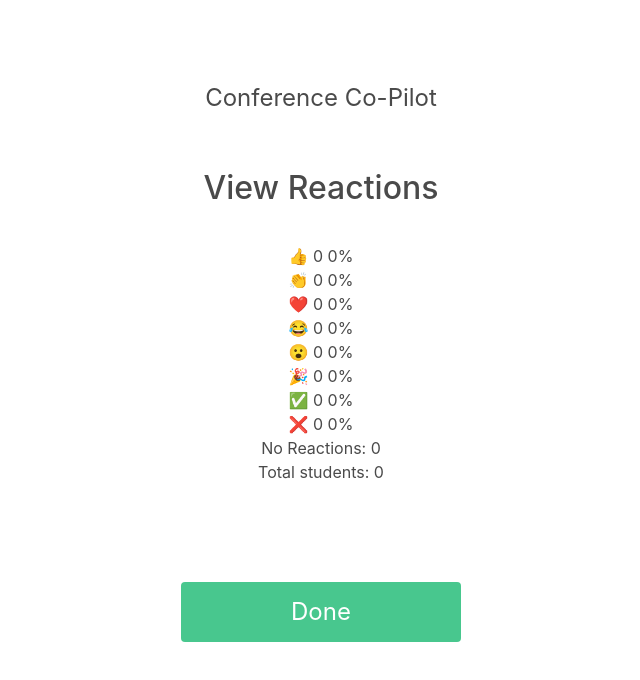
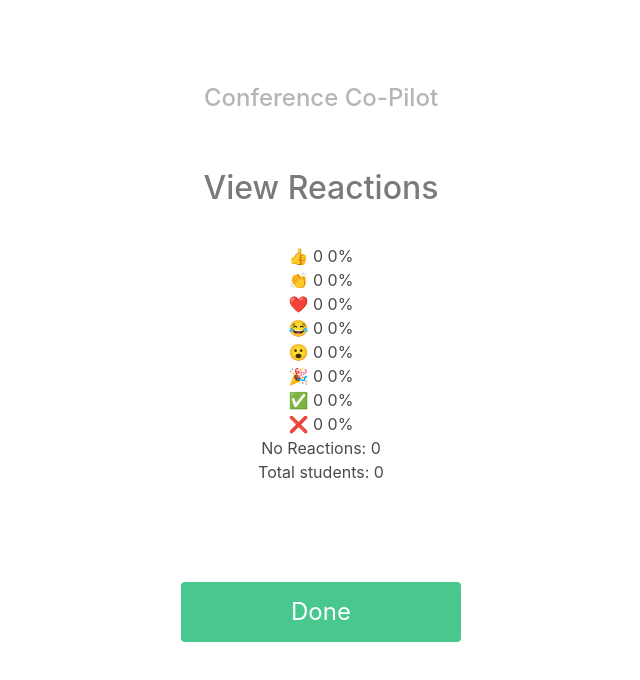
Before and after one commit to daniaalnahdi/is4300-project, a React (Create React App) app: page /reactions in a window 1280 px wide. Shown: the top 680 px of the page, without its empty margins (319-959 px from the left). Built offline with nearby package versions, Linux system fonts and the light colour scheme.

Commit message:
add heading colors

```diff
--- a/src/App.js
+++ b/src/App.js
@@ -12,7 +12,9 @@ const App = () => {
     <div className='center'>
       <div className='container'>
         <header>
-          <h1 className='is-size-4'>Conference Co-Pilot</h1>
+          <h1 className='is-size-4 has-text-weight-medium has-text-grey-light	'>
+            Conference Co-Pilot
+          </h1>
         </header>
         <Router>
           <Switch>
--- a/src/views/PickStudentView.jsx
+++ b/src/views/PickStudentView.jsx
@@ -21,7 +21,9 @@ const PickStudentView = () => {
   return (
     <>
       <main>
-        <h2 className='is-size-3 has-text-weight-medium	'>Pick a Student</h2>
+        <h2 className='is-size-3 has-text-weight-medium	has-text-grey'>
+          Pick a Student
+        </h2>
         <div>
           Pick:
           <label>
@@ -34,12 +36,15 @@ const PickStudentView = () => {
           </label>
         </div>
         <p>{pickedStudent}</p>
-        <button className="button is-info is-medium is-outlined" onClick={() => setPickedStudent(getRandomStudent())}>
+        <button
+          className='button is-info is-medium is-outlined'
+          onClick={() => setPickedStudent(getRandomStudent())}
+        >
           Pick Another Student
         </button>
       </main>
       <Link to='/'>
-        <button className="button is-success is-large done-button">Done</button>
+        <button className='button is-success is-large done-button'>Done</button>
       </Link>
     </>
   );
--- a/src/views/RaisedHandsView.jsx
+++ b/src/views/RaisedHandsView.jsx
@@ -19,7 +19,7 @@ const RaisedHandsView = () => {
   return (
     <>
       <main>
-        <h2 className='is-size-3 has-text-weight-medium'>View Raised Hands </h2>
+        <h2 className='is-size-3 has-text-weight-medium has-text-grey'>View Raised Hands </h2>
         <div className='two-col-layout'>
           <div className='two-col-left'>
             <img src={Loader} style={{ width: '50px' }} />
--- a/src/views/ReactionsView.jsx
+++ b/src/views/ReactionsView.jsx
@@ -5,7 +5,9 @@ const ReactionsView = () => {
   return (
     <>
       <main>
-        <h2 className='is-size-3 has-text-weight-medium	'>View Reactions</h2>
+        <h2 className='is-size-3 has-text-weight-medium	has-text-grey'>
+          View Reactions
+        </h2>
         <ul>
           <li>👍 0 0%</li>
           <li>👏 0 0%</li>
```
